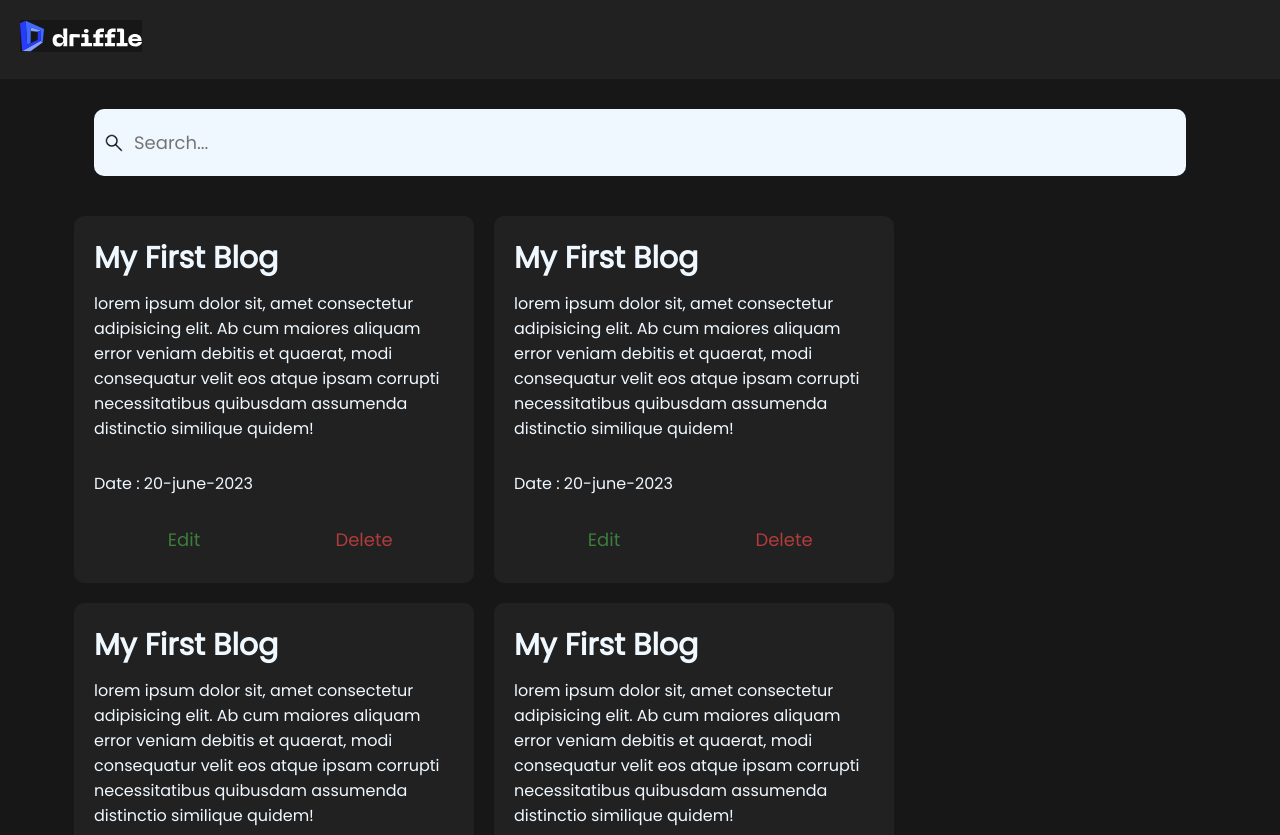
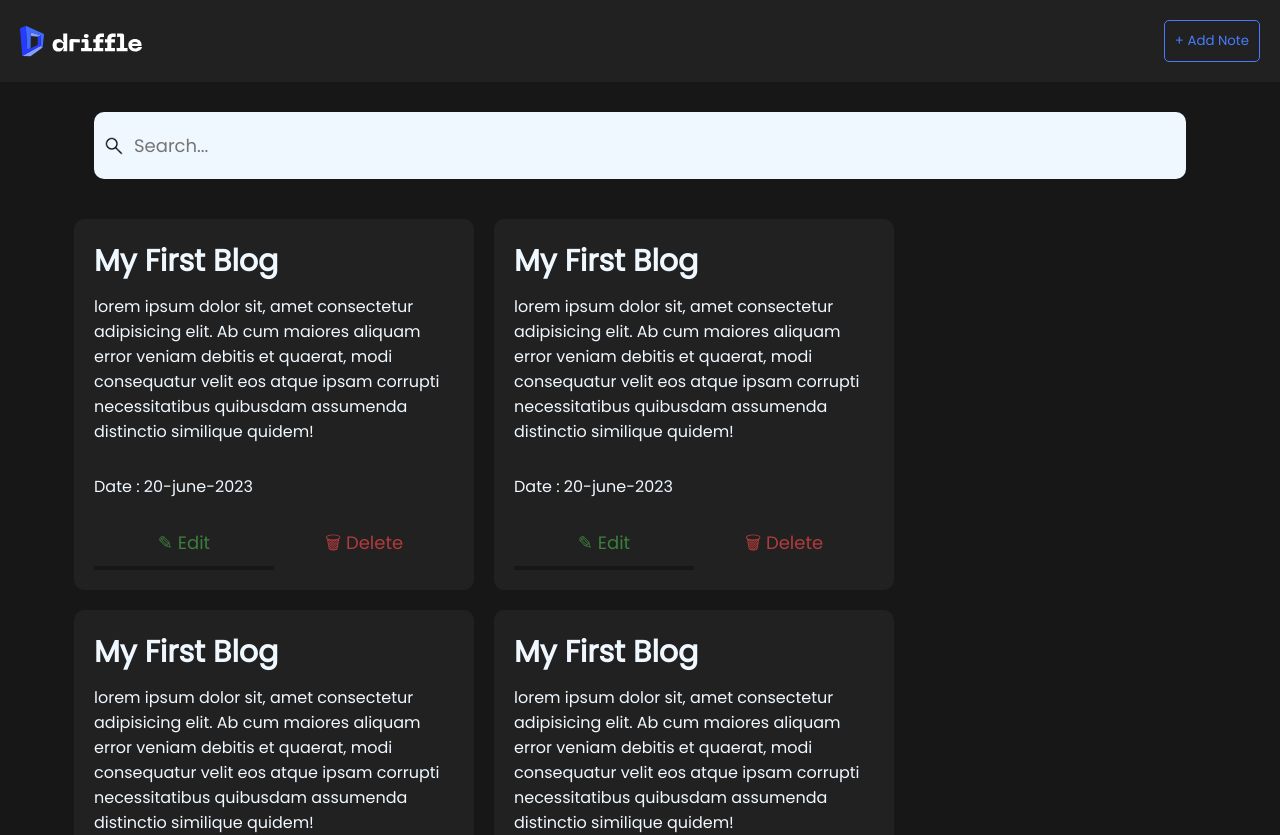
Before and after one commit to harshgupta20/driffle-assessment, a React (Create React App) app: page / in a window 1280 px wide. Shown: the top 835 px of the page. Built offline with nearby package versions, Linux system fonts and the light colour scheme.

Commit message:
add button added

```diff
--- a/src/components/Card.jsx
+++ b/src/components/Card.jsx
@@ -24,8 +24,8 @@ const Card = () => {
           <p id="card-date" className='card-bg'>Date : {data.date}</p>
         </div>
         <div id="card-btn">
-          <button id="card-btn-edit" className='card-btn-all' onClick={handleOpen}>Edit</button>
-          <button id="card-btn-delete" className='card-btn-all'>Delete</button>
+          <button id="card-btn-edit" className='card-btn-all' onClick={handleOpen}>&#9998; Edit</button>
+          <button id="card-btn-delete" className='card-btn-all'>&#128465; Delete</button>
         </div>
       </div>
 
--- a/src/components/Navbar.jsx
+++ b/src/components/Navbar.jsx
@@ -9,6 +9,7 @@ const Navbar = () => {
     <>
         <nav id="nav-main">
             <img id="nav-logo" src={Logo} alt="logo" />
+            <button id="nav-btn-add">+ Add Note</button>
         </nav>
     </>
   )
--- a/src/styles/Navbar.css
+++ b/src/styles/Navbar.css
@@ -1,4 +1,23 @@
 #nav-main{
     background-color: #212121;
     padding: 20px;
+    display: flex;
+    align-items: center;
+    justify-content: space-between;
 }
+#nav-logo{
+    background-color: #212121;
+}
+#nav-btn-add{
+    background-color: #212121;
+    color: #477BFF;
+    border: 1px solid #477BFF;
+    border-radius: 5px;
+    padding: 10px;
+    margin-left: 10px;
+    cursor: pointer;
+}
+#nav-btn-add:hover{
+    background-color: #477BFF;
+    color: aliceblue;
+}
```
